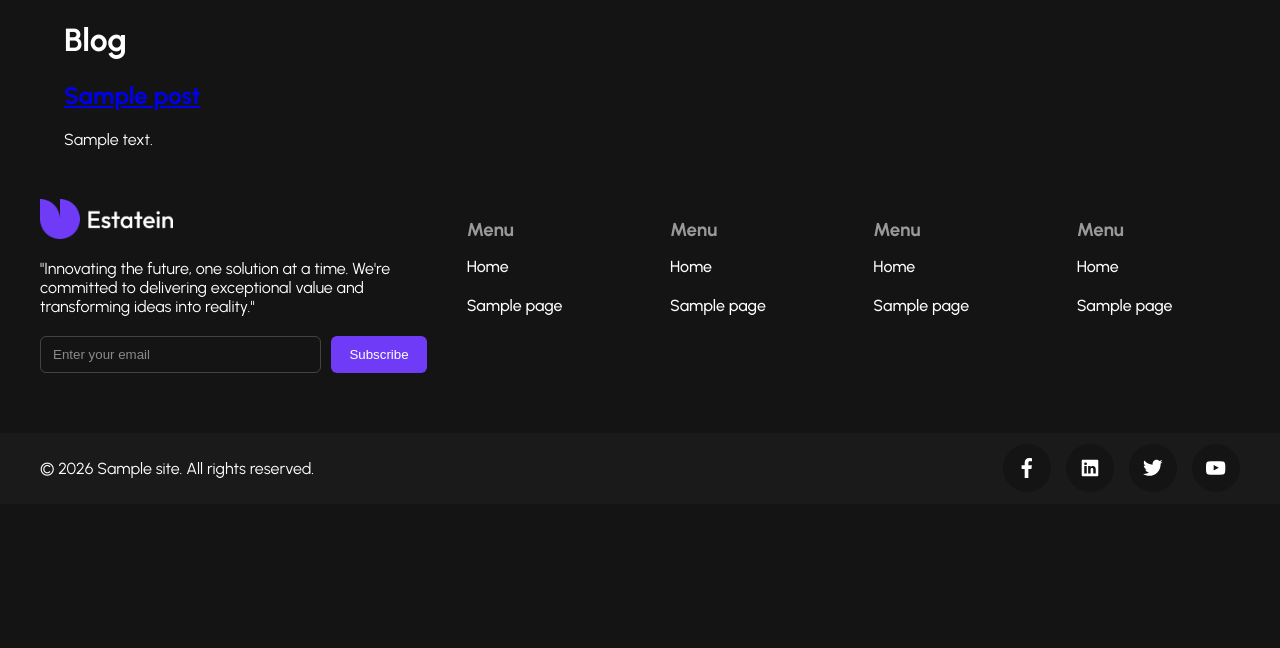
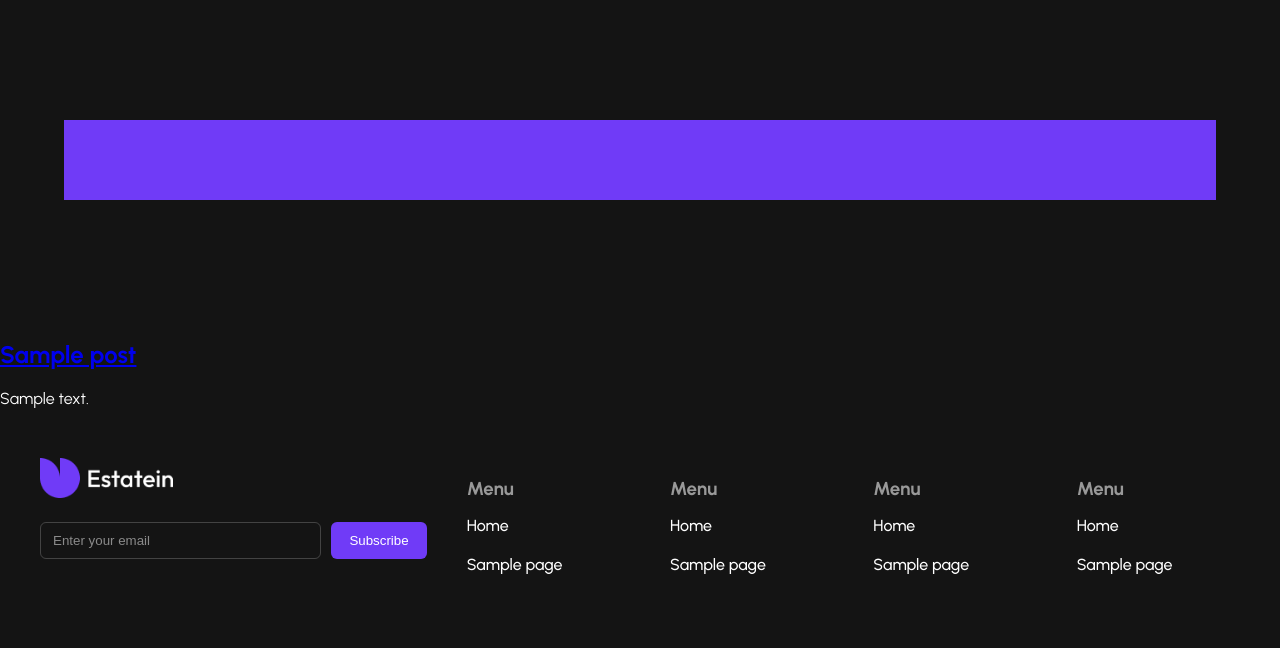
Before and after one commit to Franzeeee/growmodo-trial, a WordPress theme: template franz-trial-theme/home.php in a window 1280 px wide. Shown: the part 75-723 px from the top of the page. Run offline with PHP 8.4 and a stand-in for WordPress, Linux system fonts and the light colour scheme; the site name, menu and one post (Sample post) are stand-ins, and other content is empty; some libraries are stand-ins or nearby versions.

Commit message:
Refactor hero sections and styles for improved layout and organization

```diff
--- a/franz-trial-theme/assets/css/main.css
+++ b/franz-trial-theme/assets/css/main.css
@@ -467,6 +467,21 @@
   height: 20px;
 }
 
+/* css for home hero section */
+.hero .hero-home .container {
+    display: flex;
+    gap: 40px;
+    flex-wrap: wrap;
+    justify-content: center;
+    width: 100%;
+    height: 100svh !important;
+}
+.hero-home .subcontainer {
+    flex: 1;
+    padding: 20px;
+    background-color: var(--color-purple-60);
+}
+
 /* Responsive Styles */
 @media (max-width:768px) {
     .site-header .container {
--- a/franz-trial-theme/front-page.php
+++ b/franz-trial-theme/front-page.php
@@ -1,9 +1,5 @@
 <?php get_header(); ?>
 
-    <main class="site-main" style="height: 400px; display: flex; align-items: center; justify-content: center;">
-        <h1 style="text-align: center;">Welcome to Franz Trial Theme</h1>
-    </main>
-
-
+    <?php get_template_part('template-parts/sections/hero'); ?>
 
 <?php get_footer(); ?>
--- a/franz-trial-theme/home.php
+++ b/franz-trial-theme/home.php
@@ -1,14 +1,12 @@
 <?php get_header(); ?>
 
-<div class="container">
+<?php get_template_part('template-parts/sections/hero'); ?>
 
-  <h1>Blog</h1>
+<div class="blog-container">
 
-  <?php
-  if (have_posts()):
-    while (have_posts()):
-      the_post();
-  ?>
+<?php if (have_posts()) : ?>
+
+    <?php while (have_posts()) : the_post(); ?>
 
         <article>
             <h2>
@@ -21,8 +19,13 @@
 
         </article>
 
-  <?php endwhile;
-  endif; ?>
+    <?php endwhile; ?>
+
+<?php else : ?>
+
+    <p>No posts found.</p>
+
+<?php endif; ?>
 
 </div>
 
--- a/franz-trial-theme/template-parts/footer/footer-main.php
+++ b/franz-trial-theme/template-parts/footer/footer-main.php
@@ -10,9 +10,9 @@
         alt="<?php bloginfo('name'); ?>"
         class="footer-logo">
 
-    <p class="footer-description">
+    <!-- <p class="footer-description">
         "Innovating the future, one solution at a time. We're committed to delivering exceptional value and transforming ideas into reality."
-    </p>
+    </p> -->
 
     <!-- Email Subscribe -->
     <form class="footer-subscribe" action="#" method="post">
--- /dev/null
+++ b/franz-trial-theme/template-parts/heroes/hero-home.php
@@ -0,0 +1,10 @@
+<section class="hero hero-home">
+    <div class="container">
+        <div class="subcontainer">
+
+        </div>
+        <div class="subcontainer">
+
+        </div>
+    </div>
+</section>
--- a/franz-trial-theme/template-parts/sections/hero.php
+++ b/franz-trial-theme/template-parts/sections/hero.php
@@ -1,11 +1,16 @@
-<section class="hero">
+<?php
 
-  <div class="container">
+  if (is_front_page()) {
+      get_template_part('template-parts/heroes/hero-home');
 
-    <h1><?php echo esc_html(get_field('hero_title')); ?></h1>
+  } elseif (is_post_type_archive('services')) {
+      get_template_part('template-parts/heroes/hero-services');
 
-    <p><?php echo esc_html(get_field('hero_description')); ?></p>
+  } elseif (is_home()) {
+      get_template_part('template-parts/heroes/hero-blog');
 
-  </div>
+  } else {
+      get_template_part('template-parts/heroes/hero-default');
+  }
 
-</section>
+?>
```
Also changed, not shown: franz-trial-theme/archive-services.php (+1 -9 lines), franz-trial-theme/assets/css/base.css (added), franz-trial-theme/template-parts/heroes/hero-blog.php (added), franz-trial-theme/template-parts/heroes/hero-default.php (added), franz-trial-theme/template-parts/heroes/hero-services.php (added). Lines whose indentation alone changed are shown as unchanged.
